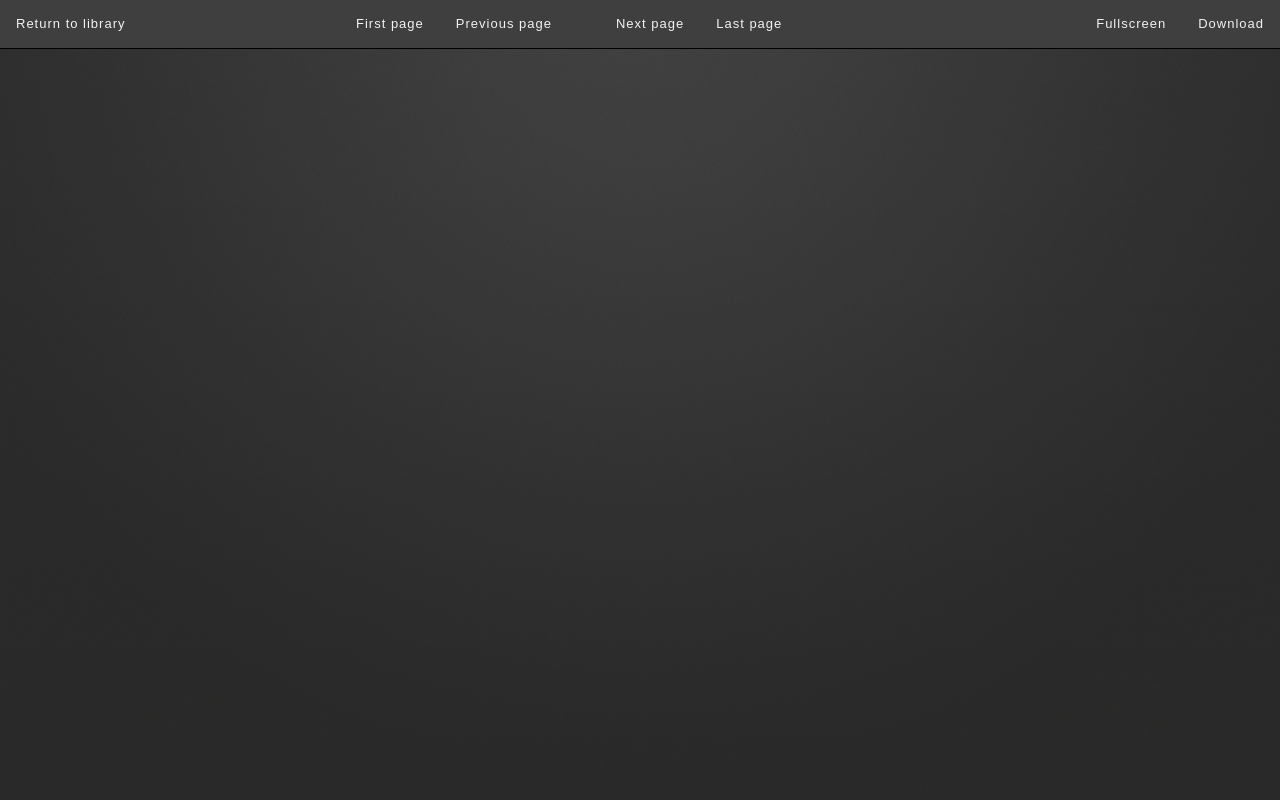
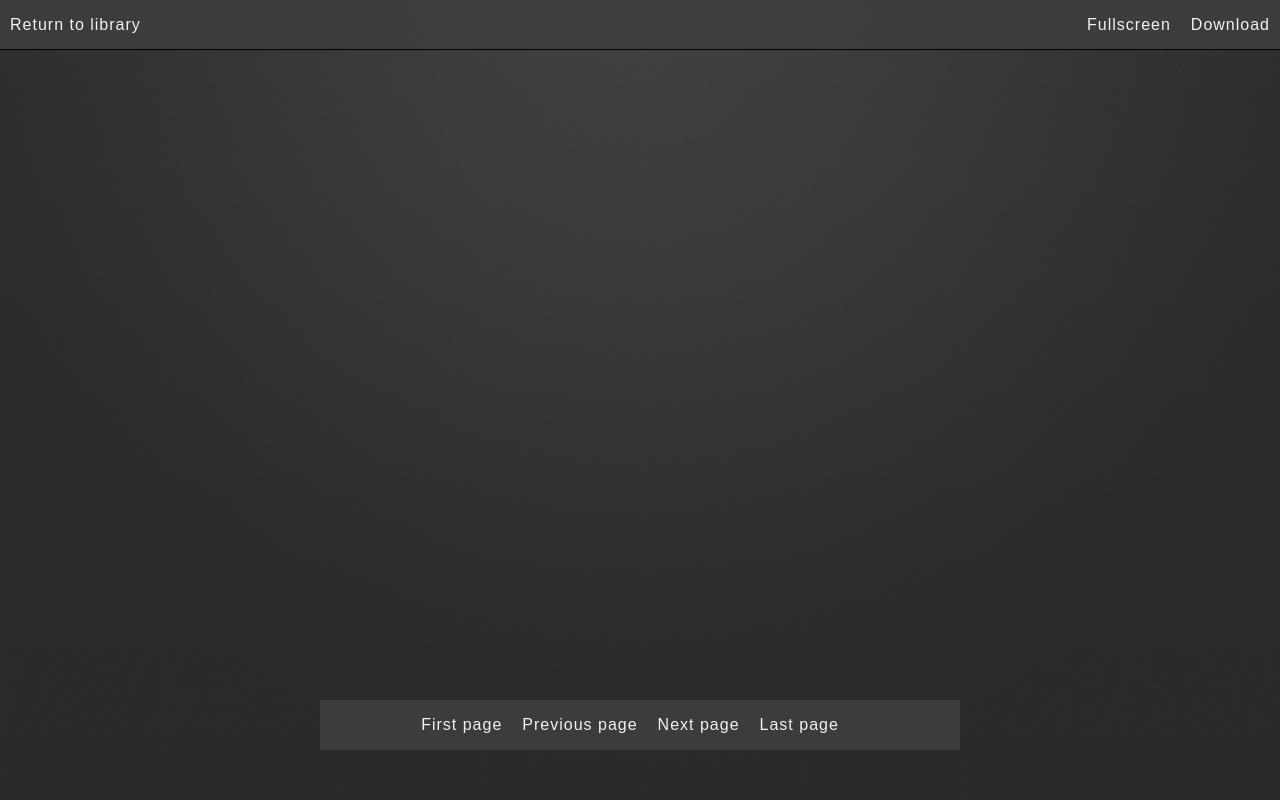
Before and after one commit to DamsRoxxx/StriPy, a Python web app: template templates/reader.html in a window 1280 px wide. Run offline with Jinja, Linux system fonts and the light colour scheme; the template is opened without the code that fills it, so the values that code supplies are empty; some web fonts are replaced.

Commit message:
Responsive reader

```diff
--- a/css/reader.css
+++ b/css/reader.css
@@ -1,3 +1,54 @@
+:root {
+	--menu-height: 50px;
+	--menu-item-font-size: 16px;
+	--menu-item-padding: 10px;
+	--control-width: 640px;
+	--control-bottom: 50px;
+}
+
+/******************************************/
+/* Tablet in landscape */
+@media (orientation: portrait) and (max-device-width: 640px) {
+	:root {
+		--menu-height: 110px;
+		--menu-item-font-size: 32px;
+		--menu-item-padding: 14px;
+		--control-width: 960px;
+		--control-bottom: 100px;
+	}
+	#wrapper:-webkit-full-screen {
+		--menu-height: 30px;
+		--menu-item-font-size: 10px;
+		--menu-item-padding: 6px;
+		--control-width: 360px;
+		--control-bottom: 0;
+	}
+
+	#wrapper:-moz-full-screen {
+		--menu-height: 30px;
+		--menu-item-font-size: 10px;
+		--menu-item-padding: 6px;
+		--control-width: 360px;
+		--control-bottom: 0;
+	}
+
+	#wrapper:-ms-fullscreen {
+		--menu-height: 30px;
+		--menu-item-font-size: 10px;
+		--menu-item-padding: 6px;
+		--control-width: 360px;
+		--control-bottom: 0;
+	}
+
+	#wrapper:fullscreen {
+		--menu-height: 30px;
+		--menu-item-font-size: 10px;
+		--menu-item-padding: 6px;
+		--control-width: 360px;
+		--control-bottom: 0;
+	}
+}
+
 html, body, div, span, applet, object, iframe, h1, h2, h3, h4, h5, h6, p, blockquote, pre, a, abbr, acronym, address, big, cite, code, del, dfn, em, img, ins, kbd, q, s, samp, small, strike, strong, sub, sup, tt, var, b, u, i, center, dl, dt, dd, ol, ul, li, fieldset, form, label, legend, table, caption, tbody, tfoot, thead, tr, th, td, article, aside, canvas, details, embed, figure, figcaption, footer, header, hgroup, menu, nav, output, ruby, section, summary, time, mark, audio, video {
   margin: 0;
   padding: 0;
@@ -60,39 +111,44 @@ margin-left: 2em;
 	height: auto;
 	overflow: hidden;
 	pointer-events: all;
+	width:100%;
 }
 
 /******************************************/
 /* Menu */
 #menu {
+	height: var(--menu-height);
 	display: block;
 	position: fixed;
 	float: left;
-  background-color:#3f3f3f;
+	background-color: rgba(63, 63, 63, 0.9);
 	overflow: hidden;
 	width: 100%;
 	border-bottom: 1px solid #000000;
 	z-index: 10;
-  -webkit-transition: opacity 1.5s ease-in-out;
-  -moz-transition: opacity 1.5s ease-in-out;
-  transition: opacity 1.5s ease-in-out;
 }
 
 #menu a {
+	font-size: var(--menu-item-font-size);
+	line-height: var(--menu-height);
+	padding-left: var(--menu-item-padding);
+	padding-right: var(--menu-item-padding);
 	float: left;
 	display: block;
 	color: #f2f2f2;
 	text-align: center;
-  padding: 14px 16px;
 	text-decoration: none;
 }
 
 #menu p {
+	font-size: var(--menu-item-font-size);
+	line-height: var(--menu-height);
+	padding-left: var(--menu-item-padding);
+	padding-right: var(--menu-item-padding);
 	float: left;
 	display: block;
 	color: #f2f2f2;
 	text-align: center;
-  padding: 14px 16px;
 	text-decoration: none;
 }
 
@@ -107,6 +163,53 @@ margin-left: 2em;
 
 #menu-right {
 	float:right;
+}
+
+/******************************************/
+/* Menu */
+#control {
+	width: var(--control-width);
+	height: var(--menu-height);
+	bottom: var(--control-bottom);
+	display: block;
+	position: absolute;
+	background-color: rgba(63, 63, 63, 0.9);
+	overflow: hidden;
+	z-index: 10;
+	left: 0;
+	right: 0;
+	margin-left: auto;
+	margin-right: auto;
+}
+
+#control a {
+	font-size: var(--menu-item-font-size);
+	line-height: var(--menu-height);
+	padding-left: var(--menu-item-padding);
+	padding-right: var(--menu-item-padding);
+	float: left;
+	display: block;
+	color: #f2f2f2;
+	text-align: center;
+	text-decoration: none;
+}
+
+#control p {
+	font-size: var(--menu-item-font-size);
+	line-height: var(--menu-height);
+	padding-left: var(--menu-item-padding);
+	padding-right: var(--menu-item-padding);
+	float: left;
+	display: block;
+	color: #f2f2f2;
+	text-align: center;
+	text-decoration: none;
+}
+
+#control-center {
+	display: table;
+	margin-left: auto;
+	margin-right: auto;
 }
 
 /******************************************/
--- a/templates/reader.html
+++ b/templates/reader.html
@@ -21,12 +21,14 @@
 		var Quality			= (Math.floor(screen.width / 1000.0) + 1) * 1000;
 
 		function showContext() {
-			$('#menu').fadeIn(1000);
+			$('#menu').fadeIn(50);
+			$('#control').fadeIn(50);
 			contextShown = true;
 		}
 
 		function hideContext() {
-			$('#menu').fadeOut(1000);
+			$('#menu').fadeOut(50);
+			$('#control').fadeOut(50);
 			$("#wrapper").get(0).style.cursor = 'none';
 			contextShown = false;
 		}
@@ -163,7 +165,12 @@
 					<a href="javascript:void(0)" onclick="ToggleFullscreen()">Fullscreen</a>
 					<a href="{{ '/download/' ~ id }}">Download</a>
 				</div>
-				<div id="menu-center">
+			</div>
+			<div id="content">
+				<img id="page" class="fit-page"/>
+			</div>
+			<div id="control">
+				<div id="control-center">
 					<a href="javascript:void(0)" onclick="FirstPage()">First page</a>
 					<a href="javascript:void(0)" onclick="PreviousPage()">Previous page</a>
 					<p id="context"></p>
@@ -171,9 +178,6 @@
 					<a href="javascript:void(0)" onclick="LastPage()">Last page</a>
 				</div>
 			</div>
-			<div id="content">
-				<img id="page" class="fit-page"/>
-			</div>
 		</div>
 	</body>
 </html>
```
Lines whose indentation alone changed are shown as unchanged.
